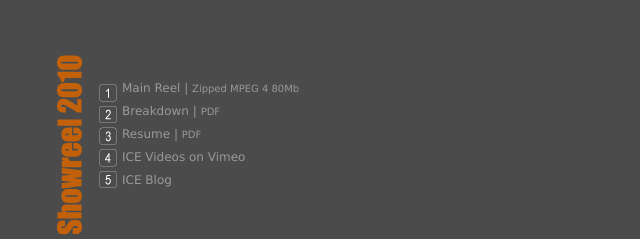
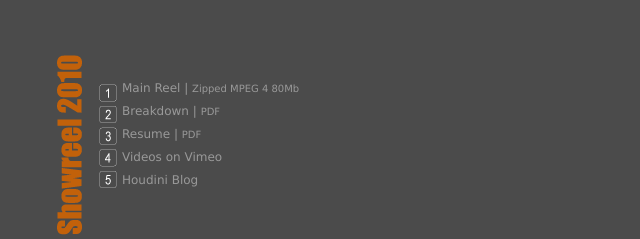
Before and after one commit to julianjohnson2691/julianjohnson1962.github.io, a plain HTML site: page index.html in a window 1280 px wide. Shown: the top 239 px of the page, 0-640 px from the left. Drawn offline with Linux system fonts and the light colour scheme.

Commit message:
Update index.html

```diff
--- a/index.html
+++ b/index.html
@@ -57,8 +57,8 @@ a:hover {
 		<td><p class="style1"><a href="images/jj_2010_reel.zip">Main Reel</a> | <span class="style2">Zipped MPEG 4 80Mb</span> <br>
 		    <a href="images/breakdown.pdf">Breakdown</a> | <span class="style2">PDF </span><br>
 		    <a href="images/cv.pdf">Resume</a> | <span class="style2">PDF</span> <br>
-		    <a href="http://vimeo.com/user626768/videos">ICE Videos on Vimeo</a><br>
-		    <a href="http://julianjohnsonsblog.blogspot.com/">ICE Blog
+		    <a href="http://vimeo.com/user626768/videos">Videos on Vimeo</a><br>
+		    <a href="http://julianjohnsonsblog.blogspot.com/">Houdini Blog
             </a> </p>		  </td>
 	</tr>
 	<tr>
```
